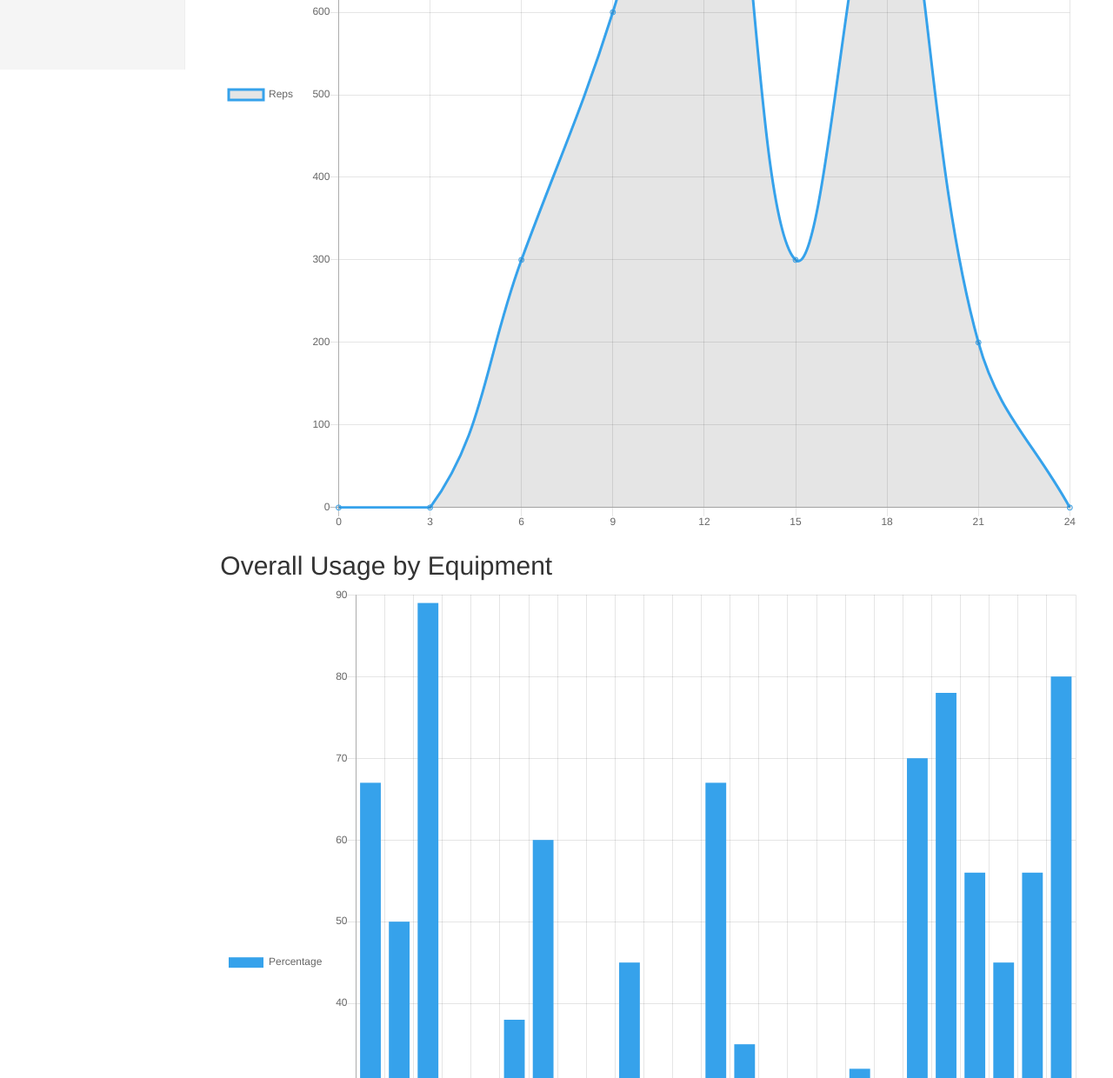
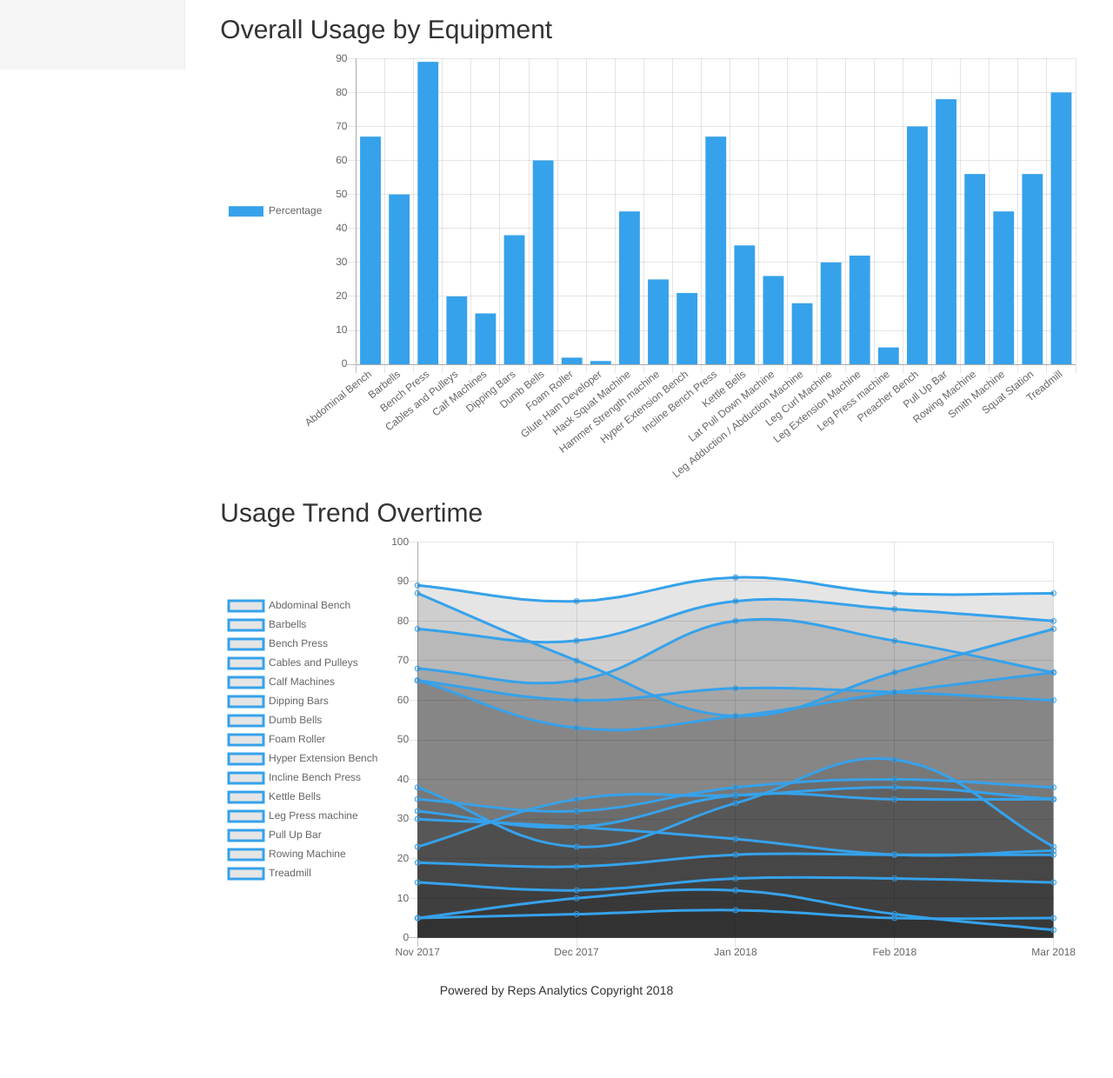
Before and after one commit to xiyueh/reps, a plain HTML site: page analytics.html in a window 1280 px wide. Shown: the part 720-1960 px from the top of the page at 87% size. After the commit the page ends 1869 px from the top, so only its background shows below. Drawn offline with nearby package versions, Linux system fonts and the light colour scheme.

Commit message:
change height

```diff
--- a/analytics.html
+++ b/analytics.html
@@ -176,13 +176,13 @@
                 </div>
 
                 <h2>Daily Usage Monitor</h2>
-                <canvas id="dailyBreakdownChart" width="400" height="400"></canvas>
+                <canvas id="dailyBreakdownChart" width="400" height="150"></canvas>
 
                 <h2>Overall Usage by Equipment</h2>
-                <canvas id="equipUsageChart" width="400" height="400"></canvas>
+                <canvas id="equipUsageChart" width="400" height="200"></canvas>
 
                 <h2>Usage Trend Overtime</h2>
-                <canvas id="equipUsageHistoryChart" width="400" height="400"></canvas>
+                <canvas id="equipUsageHistoryChart" width="400" height="200"></canvas>
             </div>
         </div>
     </div>
```
Also changed, not shown: gym/analytics.html (+3 -3 lines).
